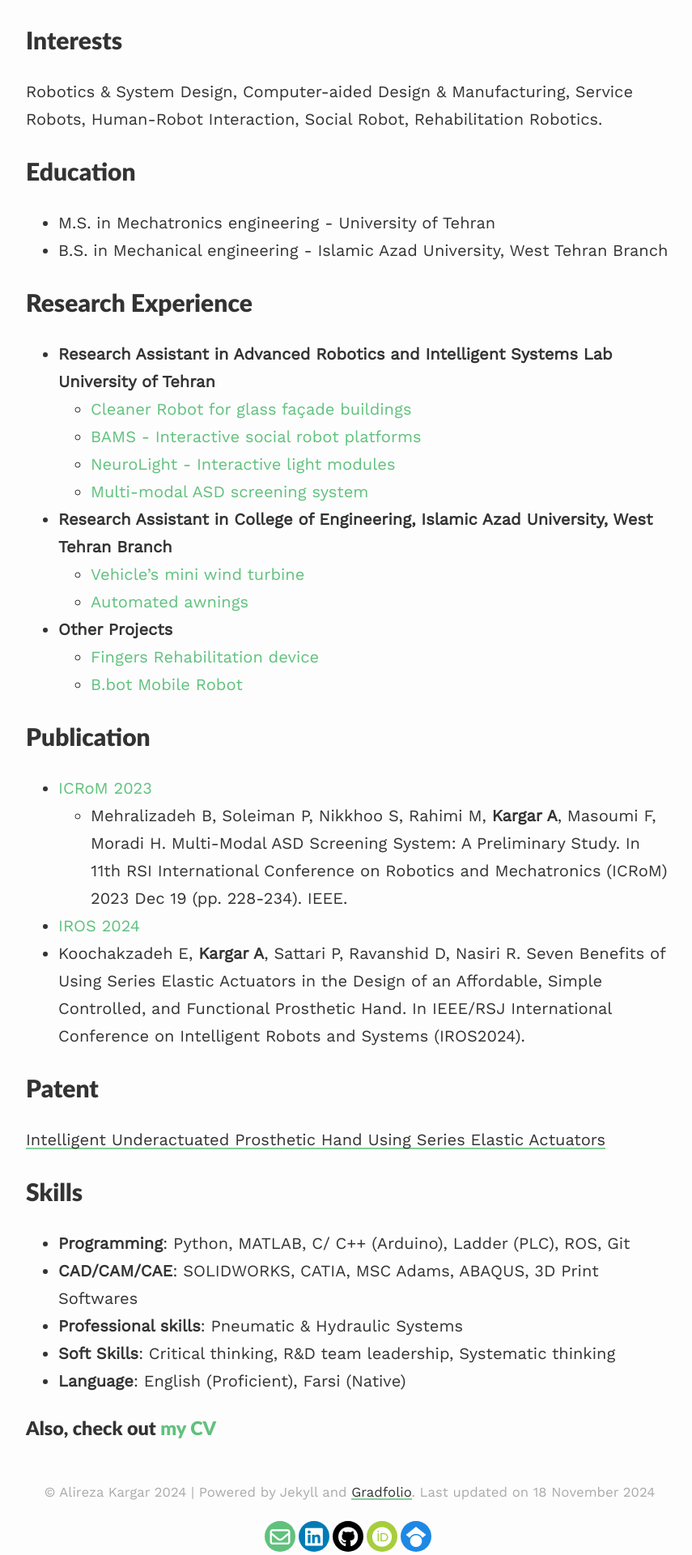
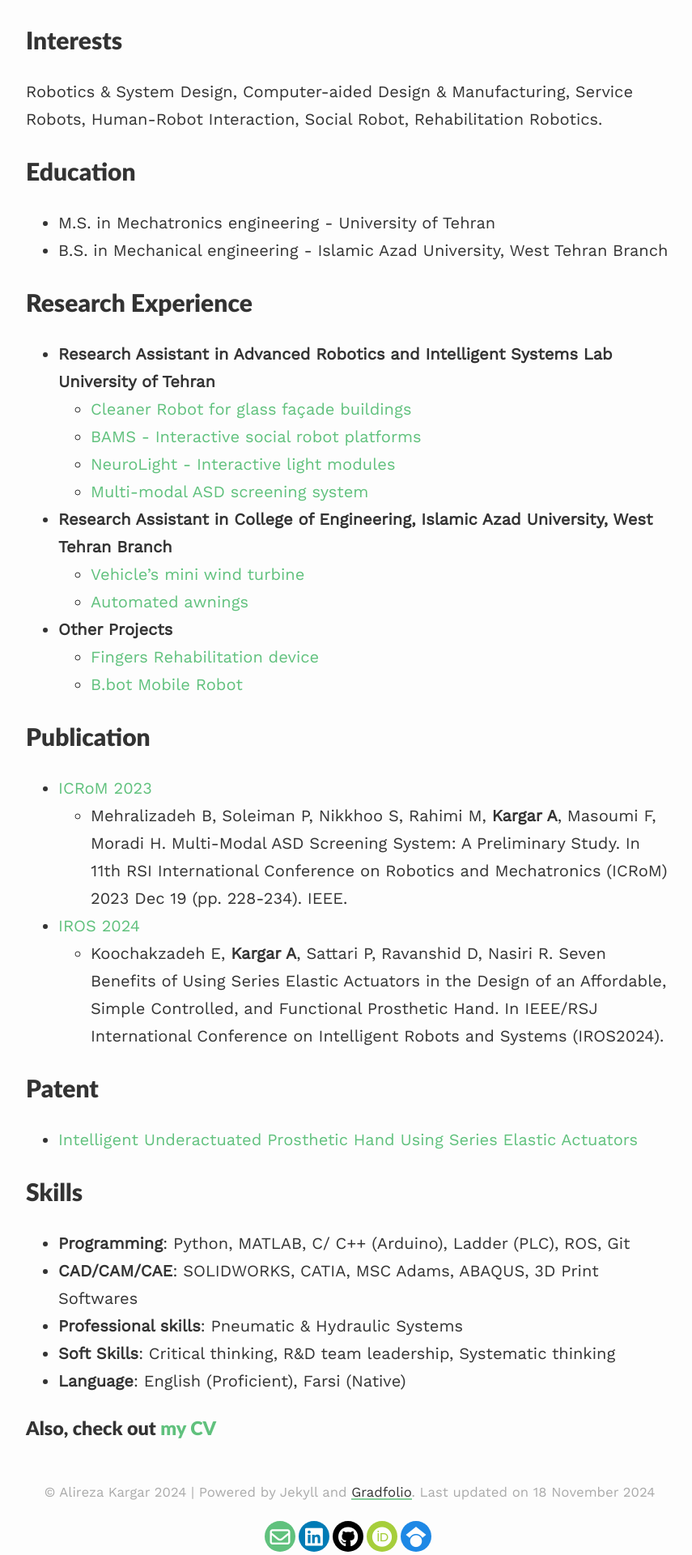
Before and after one commit to alireza-kargar/alireza-kargar.github.io, a Jekyll site: the page built from index.md, in a window 1280 px wide. Shown: the part 706-2626 px from the top of the page at 81% size, without its empty margins (208-1063 px from the left). Built offline with Jekyll 4.4.1, drawn with Linux system fonts in a browser that asks for light colours; nearby versions of some CDN libraries.

Commit message:
minor update

```diff
--- a/index.md
+++ b/index.md
@@ -44,11 +44,12 @@ Robotics & System Design, Computer-aided Design & Manufacturing, Service Robots,
 
 - [ICRoM 2023](https://doi.org/10.1109/ICRoM60803.2023.10412541)
   - Mehralizadeh B, Soleiman P, Nikkhoo S, Rahimi M, **Kargar A**, Masoumi F, Moradi H. Multi-Modal ASD Screening System: A Preliminary Study. In 11th RSI International Conference on Robotics and Mechatronics (ICRoM) 2023 Dec 19 (pp. 228-234). IEEE.
+
 - [IROS 2024](https://www.researchgate.net/profile/Rezvan-Nasiri/publication/385272943_Seven_Benefits_of_Using_Series_Elastic_Actuators_in_the_Design_of_an_Affordable_Simple_Controlled_and_Functional_Prosthetic_Hand/links/671d0068edbc012ea13ee03e/Seven-Benefits-of-Using-Series-Elastic-Actuators-in-the-Design-of-an-Affordable-Simple-Controlled-and-Functional-Prosthetic-Hand.pdf)
- - Koochakzadeh E, **Kargar A**, Sattari P, Ravanshid D, Nasiri R. Seven Benefits of Using Series Elastic Actuators in the Design of an Affordable, Simple Controlled, and Functional Prosthetic Hand. In IEEE/RSJ International Conference on Intelligent Robots and Systems (IROS2024).
+  - Koochakzadeh E, **Kargar A**, Sattari P, Ravanshid D, Nasiri R. Seven Benefits of Using Series Elastic Actuators in the Design of an Affordable, Simple Controlled, and Functional Prosthetic Hand. In IEEE/RSJ International Conference on Intelligent Robots and Systems (IROS2024).
 
 ## Patent
-[Intelligent Underactuated Prosthetic Hand Using Series Elastic Actuators](https://ipm.ssaa.ir/Search-Result?page=1&DecNo=140350140003001480&RN=111415)
+- [Intelligent Underactuated Prosthetic Hand Using Series Elastic Actuators](https://ipm.ssaa.ir/Search-Result?page=1&DecNo=140350140003001480&RN=111415)
 
 
 ## Skills
```
